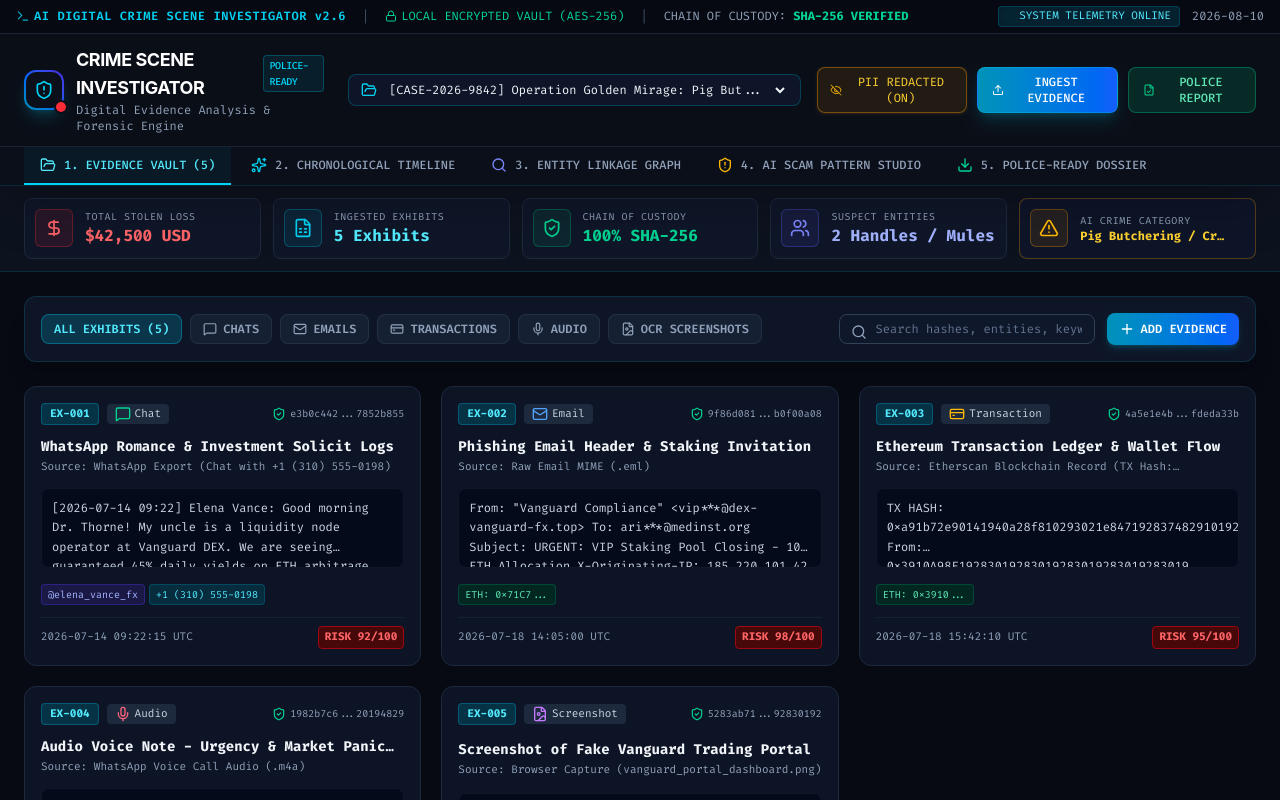
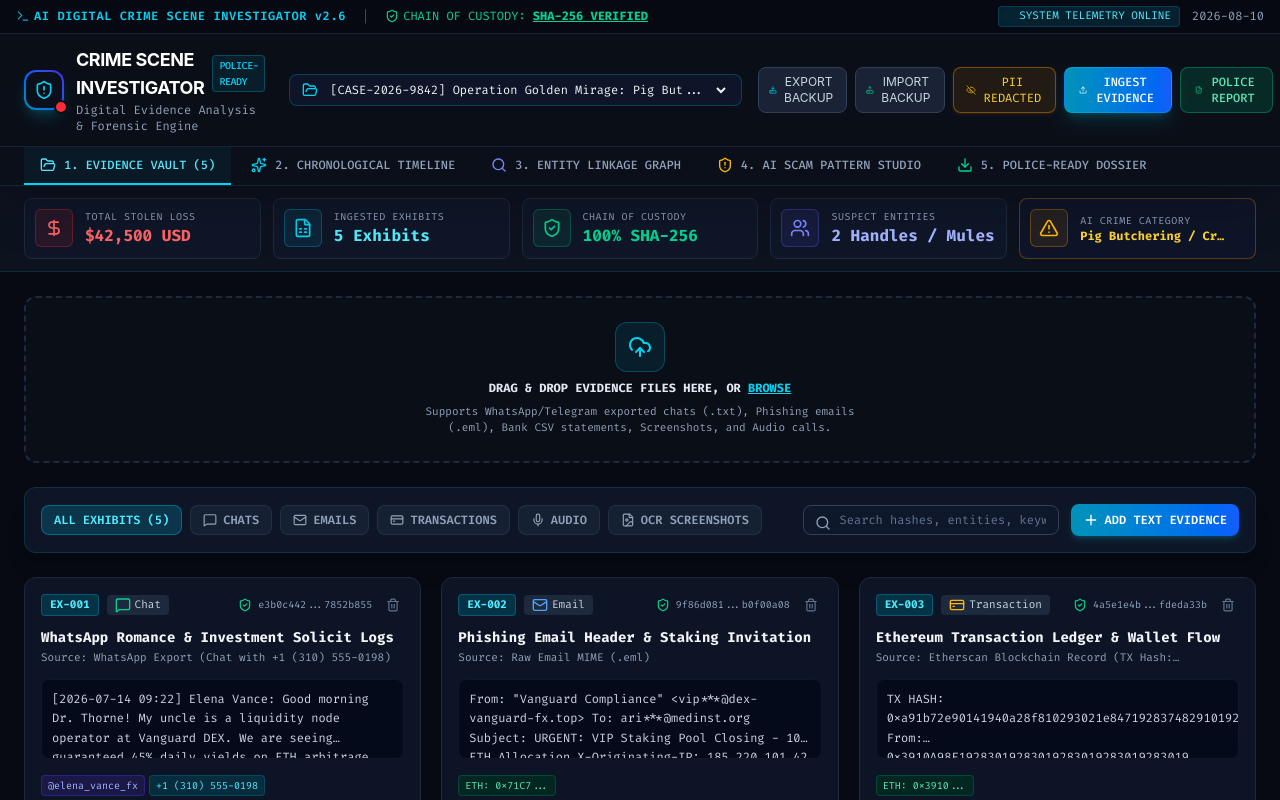
Before and after one commit to mainuddinkhudavand/AI-Crime-Analyst, a React (Vite) app: page / in a window 1280 px wide. Shown: the top 800 px of the page. Built offline with nearby package versions, Linux system fonts and the light colour scheme.

Commit message:
feat: integrate Day 2 vault features, evidence exhibit controls, and persistence in main App

```diff
--- a/src/App.tsx
+++ b/src/App.tsx
@@ -1,6 +1,7 @@
-import React, { useState } from 'react';
+import React, { useState, useEffect } from 'react';
 import { MOCK_CRIME_CASES } from './data/mockCases';
 import { CrimeCase, EvidenceItem } from './types';
+import { vaultStorage } from './utils/vaultStorage';
 import { Header } from './components/Header';
 import { StatsBar } from './components/StatsBar';
 import { EvidenceVault } from './components/EvidenceVault/EvidenceVault';
@@ -9,25 +10,33 @@ import { EntityGraph } from './components/GraphVisualizer/EntityGraph';
 import { AIPatternStudio } from './components/AIIntelligence/AIPatternStudio';
 import { PoliceReportView } from './components/PoliceReport/PoliceReportView';
 import { IngestModal } from './components/EvidenceVault/IngestModal';
+import { ChainOfCustodyModal } from './components/EvidenceVault/ChainOfCustodyModal';
 
 export function App() {
-  const [cases, setCases] = useState<CrimeCase[]>(MOCK_CRIME_CASES);
-  const [selectedCaseId, setSelectedCaseId] = useState<string>(MOCK_CRIME_CASES[0].id);
+  const [cases, setCases] = useState<CrimeCase[]>(() => vaultStorage.loadCases());
+  const [selectedCaseId, setSelectedCaseId] = useState<string>(() => vaultStorage.loadCases()[0]?.id || MOCK_CRIME_CASES[0].id);
   const [activeTab, setActiveTab] = useState<'vault' | 'timeline' | 'graph' | 'ai' | 'report'>('vault');
   const [piiRedacted, setPiiRedacted] = useState<boolean>(true);
   const [isUploadModalOpen, setIsUploadModalOpen] = useState<boolean>(false);
+  const [isAuditModalOpen, setIsAuditModalOpen] = useState<boolean>(false);
 
   const currentCase = cases.find(c => c.id === selectedCaseId) || cases[0];
 
-  const handleAddEvidence = (newItem: EvidenceItem) => {
+  // Sync to localStorage on cases update
+  useEffect(() => {
+    vaultStorage.saveCases(cases);
+  }, [cases]);
+
+  const handleAddEvidenceItems = (newItems: EvidenceItem[]) => {
     setCases(prevCases =>
       prevCases.map(c => {
         if (c.id === selectedCaseId) {
-          const updatedItems = [newItem, ...c.evidenceItems];
+          const updatedItems = [...newItems, ...c.evidenceItems];
 
-          // Auto update nodes if new phone / crypto / bank accounts present
+          // Auto update graph nodes if new entities exist
           const newNodes = [...c.graphNodes];
-          newItem.entities.cryptoWallets.forEach((w, i) => {
+          newItems.forEach(item => {
+            item.entities.cryptoWallets.forEach((w, i) => {
               if (!newNodes.some(n => n.label.includes(w.slice(0, 8)))) {
                 newNodes.push({
                   id: `n-crypto-${Date.now()}-${i}`,
@@ -39,7 +48,7 @@ export function App() {
               }
             });
 
-          newItem.entities.phones.forEach((p, i) => {
+            item.entities.phones.forEach((p, i) => {
               if (!newNodes.some(n => n.label.includes(p))) {
                 newNodes.push({
                   id: `n-phone-${Date.now()}-${i}`,
@@ -49,6 +58,7 @@ export function App() {
                   riskLevel: 'high',
                 });
               }
+            });
           });
 
           return {
@@ -60,6 +70,37 @@ export function App() {
         return c;
       })
     );
+  };
+
+  const handleDeleteExhibit = (exhibitId: string) => {
+    setCases(prevCases =>
+      prevCases.map(c => {
+        if (c.id === selectedCaseId) {
+          return {
+            ...c,
+            evidenceItems: c.evidenceItems.filter(item => item.id !== exhibitId),
+          };
+        }
+        return c;
+      })
+    );
+  };
+
+  const handleExportVaultJSON = () => {
+    vaultStorage.exportVaultJSON(cases);
+  };
+
+  const handleImportVaultJSON = (jsonString: string) => {
+    const imported = vaultStorage.importVaultJSON(jsonString);
+    if (imported) {
+      setCases(imported);
+      if (imported[0]?.id) {
+        setSelectedCaseId(imported[0].id);
+      }
+      alert('Forensic Evidence Vault Backup imported successfully!');
+    } else {
+      alert('Failed to import backup JSON: Invalid vault file format.');
+    }
   };
 
   return (
@@ -74,6 +115,9 @@ export function App() {
         activeTab={activeTab}
         onSelectTab={setActiveTab}
         onOpenUploadModal={() => setIsUploadModalOpen(true)}
+        onOpenAuditModal={() => setIsAuditModalOpen(true)}
+        onExportVaultJSON={handleExportVaultJSON}
+        onImportVaultJSON={handleImportVaultJSON}
       />
 
       {/* Case Telemetry Bar */}
@@ -86,6 +130,8 @@ export function App() {
             currentCase={currentCase}
             piiRedacted={piiRedacted}
             onOpenIngestModal={() => setIsUploadModalOpen(true)}
+            onIngestFiles={handleAddEvidenceItems}
+            onDeleteExhibit={handleDeleteExhibit}
           />
         )}
 
@@ -119,7 +165,14 @@ export function App() {
         onClose={() => setIsUploadModalOpen(false)}
         existingCount={currentCase.evidenceItems.length}
         caseId={currentCase.id}
-        onAddEvidence={handleAddEvidence}
+        onAddEvidence={item => handleAddEvidenceItems([item])}
+      />
+
+      {/* Chain of Custody Audit Modal */}
+      <ChainOfCustodyModal
+        isOpen={isAuditModalOpen}
+        onClose={() => setIsAuditModalOpen(false)}
+        evidenceItems={currentCase.evidenceItems}
       />
     </div>
   );
--- a/src/components/EvidenceVault/EvidenceVault.tsx
+++ b/src/components/EvidenceVault/EvidenceVault.tsx
@@ -17,21 +17,27 @@ import {
   Scan,
   ShieldCheck,
   Tag,
+  Trash2,
 } from 'lucide-react';
 import { EvidenceItem, EvidenceType, CrimeCase } from '../../types';
 import { redactSensitivePII } from '../../utils/entityExtractor';
 import { formatHash } from '../../utils/cryptoUtils';
+import { FileDropzone } from './FileDropzone';
 
 interface EvidenceVaultProps {
   currentCase: CrimeCase;
   piiRedacted: boolean;
   onOpenIngestModal: () => void;
+  onIngestFiles: (items: EvidenceItem[]) => void;
+  onDeleteExhibit: (exhibitId: string) => void;
 }
 
 export const EvidenceVault: React.FC<EvidenceVaultProps> = ({
   currentCase,
   piiRedacted,
   onOpenIngestModal,
+  onIngestFiles,
+  onDeleteExhibit,
 }) => {
   const [filterType, setFilterType] = useState<string>('all');
   const [searchQuery, setSearchQuery] = useState<string>('');
@@ -62,6 +68,13 @@ export const EvidenceVault: React.FC<EvidenceVaultProps> = ({
 
   return (
     <div className="max-w-7xl mx-auto px-4 sm:px-6 py-6 font-mono space-y-6">
+      {/* Day 2 Drag and Drop Multi-File Ingestion Zone */}
+      <FileDropzone
+        onIngestFiles={onIngestFiles}
+        existingCount={currentCase.evidenceItems.length}
+        caseId={currentCase.id}
+      />
+
       {/* Top Toolbar & Filter bar */}
       <div className="bg-[#0F172A]/90 border border-cyan-900/50 rounded-xl p-4 flex flex-col md:flex-row items-center justify-between gap-4 shadow-xl">
         <div className="flex items-center space-x-2 overflow-x-auto w-full md:w-auto no-scrollbar">
@@ -150,7 +163,7 @@ export const EvidenceVault: React.FC<EvidenceVaultProps> = ({
             className="flex items-center space-x-1.5 bg-gradient-to-r from-cyan-600 to-blue-600 hover:from-cyan-500 hover:to-blue-500 text-white text-xs font-semibold px-3 py-2 rounded-lg shadow-md shadow-cyan-500/20 whitespace-nowrap transition-all"
           >
             <Plus className="w-4 h-4" />
-            <span>ADD EVIDENCE</span>
+            <span>ADD TEXT EVIDENCE</span>
           </button>
         </div>
       </div>
@@ -174,11 +187,23 @@ export const EvidenceVault: React.FC<EvidenceVaultProps> = ({
                   <span className="capitalize">{item.type}</span>
                 </span>
               </div>
-              <div className="flex items-center space-x-1">
+              <div className="flex items-center space-x-1.5">
                 <ShieldCheck className="w-3.5 h-3.5 text-emerald-400" title="Cryptographically Validated SHA-256" />
                 <span className="text-[10px] text-slate-400 font-mono" title={item.sha256Hash}>
                   {formatHash(item.sha256Hash)}
                 </span>
+                <button
+                  onClick={(e) => {
+                    e.stopPropagation();
+                    if (confirm(`Remove exhibit ${item.exhibitNumber}?`)) {
+                      onDeleteExhibit(item.id);
+                    }
+                  }}
+                  className="text-slate-500 hover:text-red-400 p-1 rounded hover:bg-slate-800 transition-all ml-1"
+                  title="Remove Exhibit"
+                >
+                  <Trash2 className="w-3.5 h-3.5" />
+                </button>
               </div>
             </div>
 
--- a/src/components/Header.tsx
+++ b/src/components/Header.tsx
@@ -1,4 +1,4 @@
-import React from 'react';
+import React, { useRef } from 'react';
 import {
   ShieldAlert,
   FileCheck,
@@ -11,6 +11,9 @@ import {
   Download,
   FolderOpen,
   Sparkles,
+  ShieldCheck,
+  HardDriveDownload,
+  HardDriveUpload,
 } from 'lucide-react';
 import { CrimeCase } from '../types';
 
@@ -23,6 +26,9 @@ interface HeaderProps {
   activeTab: 'vault' | 'timeline' | 'graph' | 'ai' | 'report';
   onSelectTab: (tab: 'vault' | 'timeline' | 'graph' | 'ai' | 'report') => void;
   onOpenUploadModal: () => void;
+  onOpenAuditModal: () => void;
+  onExportVaultJSON: () => void;
+  onImportVaultJSON: (jsonString: string) => void;
 }
 
 export const Header: React.FC<HeaderProps> = ({
@@ -34,11 +40,38 @@ export const Header: React.FC<HeaderProps> = ({
   activeTab,
   onSelectTab,
   onOpenUploadModal,
+  onOpenAuditModal,
+  onExportVaultJSON,
+  onImportVaultJSON,
 }) => {
   const currentCase = cases.find(c => c.id === selectedCaseId) || cases[0];
+  const importInputRef = useRef<HTMLInputElement>(null);
+
+  const handleFileImport = (e: React.ChangeEvent<HTMLInputElement>) => {
+    const file = e.target.files?.[0];
+    if (file) {
+      const reader = new FileReader();
+      reader.onload = (event) => {
+        const content = event.target?.result as string;
+        if (content) {
+          onImportVaultJSON(content);
+        }
+      };
+      reader.readAsText(file);
+    }
+  };
 
   return (
     <header className="sticky top-0 z-40 bg-[#0B0F19]/95 backdrop-blur-md border-b border-cyan-900/40 shadow-2xl">
+      {/* Hidden file input for vault import */}
+      <input
+        ref={importInputRef}
+        type="file"
+        accept=".json"
+        onChange={handleFileImport}
+        className="hidden"
+      />
+
       {/* Top Telemetry Bar */}
       <div className="bg-[#060911] border-b border-slate-800/80 px-4 py-1.5 flex items-center justify-between text-xs font-mono text-slate-400">
         <div className="flex items-center space-x-4">
@@ -47,12 +80,14 @@ export const Header: React.FC<HeaderProps> = ({
             <span>AI DIGITAL CRIME SCENE INVESTIGATOR v2.6</span>
           </span>
           <span className="hidden sm:inline-block text-slate-600">|</span>
-          <span className="hidden sm:flex items-center space-x-1 text-emerald-400">
-            <Lock className="w-3 h-3" />
-            <span>LOCAL ENCRYPTED VAULT (AES-256)</span>
-          </span>
-          <span className="hidden md:inline-block text-slate-600">|</span>
-          <span className="hidden md:inline text-slate-400">CHAIN OF CUSTODY: <strong className="text-emerald-400">SHA-256 VERIFIED</strong></span>
+          <button
+            onClick={onOpenAuditModal}
+            className="hidden sm:flex items-center space-x-1 text-emerald-400 hover:text-emerald-300 cursor-pointer"
+            title="Open Chain of Custody SHA-256 Audit Log"
+          >
+            <ShieldCheck className="w-3.5 h-3.5 text-emerald-400" />
+            <span>CHAIN OF CUSTODY: <strong className="underline">SHA-256 VERIFIED</strong></span>
+          </button>
         </div>
         <div className="flex items-center space-x-3 text-slate-400">
           <span className="flex items-center space-x-1 bg-cyan-950/60 border border-cyan-800/50 px-2 py-0.5 rounded text-[11px] text-cyan-300">
@@ -107,7 +142,26 @@ export const Header: React.FC<HeaderProps> = ({
         </div>
 
         {/* Global Controls & Actions */}
-        <div className="flex items-center space-x-2.5 w-full md:w-auto justify-end">
+        <div className="flex items-center space-x-2 w-full md:w-auto justify-end">
+          {/* Backup Export / Import */}
+          <button
+            onClick={onExportVaultJSON}
+            className="flex items-center space-x-1 bg-slate-800/80 hover:bg-slate-700 text-slate-300 text-xs px-2.5 py-1.5 rounded-lg border border-slate-700"
+            title="Export Evidence Vault Backup (JSON)"
+          >
+            <HardDriveDownload className="w-3.5 h-3.5 text-cyan-400" />
+            <span className="hidden sm:inline">EXPORT BACKUP</span>
+          </button>
+
+          <button
+            onClick={() => importInputRef.current?.click()}
+            className="flex items-center space-x-1 bg-slate-800/80 hover:bg-slate-700 text-slate-300 text-xs px-2.5 py-1.5 rounded-lg border border-slate-700"
+            title="Import Evidence Vault Backup (JSON)"
+          >
+            <HardDriveUpload className="w-3.5 h-3.5 text-emerald-400" />
+            <span className="hidden sm:inline">IMPORT BACKUP</span>
+          </button>
+
           {/* PII Redaction Toggle */}
           <button
             onClick={onTogglePii}
@@ -121,7 +175,7 @@ export const Header: React.FC<HeaderProps> = ({
             {piiRedacted ? (
               <>
                 <EyeOff className="w-3.5 h-3.5 text-amber-400 animate-pulse" />
-                <span>PII REDACTED (ON)</span>
+                <span>PII REDACTED</span>
               </>
             ) : (
               <>
```
Lines whose indentation alone changed are shown as unchanged.
